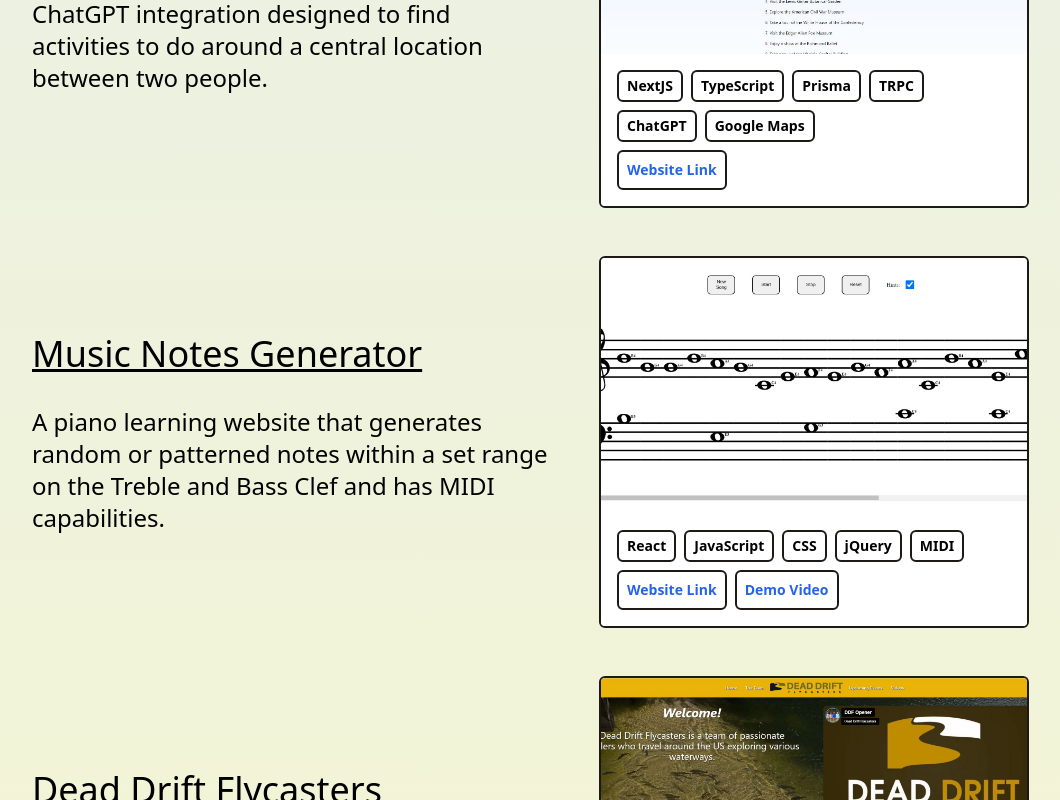
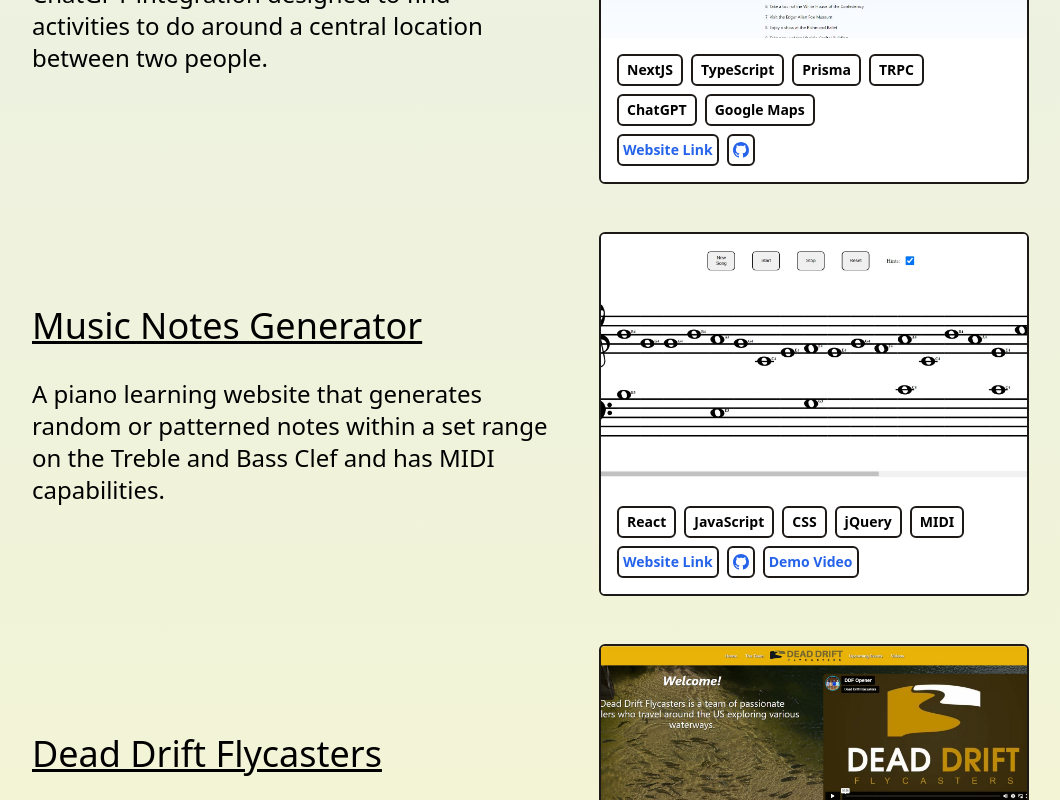
Before and after one commit to Grayson-Remington/portfolio-next, a Next.js app: page / in a window 1280 px wide. Shown: the part 2240-3040 px from the top of the page, without its empty margins (88-1148 px from the left). Built offline with nearby package versions, Linux system fonts and the light colour scheme.

Commit message:
github links and margin changes

```diff
--- a/public/data/portfolio.ts
+++ b/public/data/portfolio.ts
@@ -6,6 +6,7 @@ export default [
     about:
       "A full stack to-do website built with CRUD capabilities and user authentication",
     link: "https://todo-application-orcin.vercel.app/",
+    githubLink: "https://github.com/Grayson-Remington/Todo-Application",
   },
   {
     title: "Ferr's Wares",
@@ -13,6 +14,7 @@ export default [
     stack: ["NextJS", "JavaScript", "Tailwind", "GraphQL", "Shopify CMS"],
     about: "A frontend storefront built using Shopify CMS and GraphQL",
     link: "https://www.ferrs-wares.com/",
+    githubLink: "https://github.com/Grayson-Remington/ferrs-wares-pages",
   },
   {
     title: "Distance Between",
@@ -21,6 +23,8 @@ export default [
     about:
       "A full stack website with Google Maps and ChatGPT integration designed to find activities to do around a central location between two people.",
     link: "https://distance-between-next-database.vercel.app/",
+    githubLink:
+      "https://github.com/Grayson-Remington/distance-between-next-database",
   },
   {
     title: "Music Notes Generator",
@@ -30,6 +34,7 @@ export default [
     about:
       "A piano learning website that generates random or patterned notes within a set range on the Treble and Bass Clef and has MIDI capabilities.",
     demo: "https://www.youtube.com/watch?v=1JlKrGDWaC4&ab_channel=GraysonRemington",
+    githubLink: "https://github.com/Grayson-Remington/simple-music-generator",
   },
   {
     title: "Dead Drift Flycasters",
@@ -38,5 +43,6 @@ export default [
     about:
       "A multi-page website for the fly-fishing organization Dead Drift Flycasters with navigable pages.",
     link: "https://dead-drift-next.vercel.app/",
+    githubLink: "https://github.com/Grayson-Remington/dead-drift-next",
   },
 ];
--- a/src/components/Experience.tsx
+++ b/src/components/Experience.tsx
@@ -6,7 +6,7 @@ function Experience() {
       id="experience"
       className="flex h-full flex-col items-center justify-between bg-transparent "
     >
-      <section className=" flex h-full w-full max-w-[1200px] flex-col place-content-center items-center gap-2 p-20 text-center">
+      <section className=" flex h-full w-full max-w-[1200px] flex-col place-content-center items-center gap-2 p-4 px-8 pt-20 text-center md:px-20">
         <h1 className="pb-8 text-4xl italic">Work Experience</h1>
         <div id="Engineer I" className="flex h-min w-full items-center">
           <div className="relative hidden h-full w-2/4 justify-center p-8 md:flex">
--- a/src/components/Intro.tsx
+++ b/src/components/Intro.tsx
@@ -62,7 +62,7 @@ function Intro() {
           </div>
         </div>
       </div>
-      <div className="grid w-full max-w-[1200px] place-items-center px-20">
+      <div className="grid w-full max-w-[1200px] place-items-center px-8 md:px-20">
         <h1 className="place-self-start pb-2 text-3xl">Who I am:</h1>
         <p className=" text-xl leading-10">
           Hello! I&apos;m Gray, a software engineer and web developer who is
--- a/src/components/Portfolio.tsx
+++ b/src/components/Portfolio.tsx
@@ -21,6 +21,7 @@ function Portfolio() {
               link={project.link}
               about={project.about}
               demo={project.demo}
+              githubLink={project.githubLink}
             />
           ))}
         </div>
--- a/src/components/PortfolioItem.tsx
+++ b/src/components/PortfolioItem.tsx
@@ -1,5 +1,6 @@
 import React from "react";
 import Image from "next/image";
+import { BsGithub } from "react-icons/bs";
 interface PortfolioItemProps {
   title: string;
   imgUrl: string;
@@ -7,6 +8,7 @@ interface PortfolioItemProps {
   link: string;
   about: string;
   demo?: string;
+  githubLink: string;
 }
 function PortfolioItem({
   title,
@@ -15,9 +17,10 @@ function PortfolioItem({
   link,
   about,
   demo,
+  githubLink,
 }: PortfolioItemProps) {
   return (
-    <div className="grid max-w-[1200px] place-items-center gap-2 p-4 px-20 md:grid-cols-2">
+    <div className="grid max-w-[1200px] place-items-center gap-2 p-4 px-8 md:grid-cols-2 md:px-20">
       <div className="">
         <h1 className="pb-2 text-4xl underline lg:pb-8">{title}</h1>
         <p className="pb-4 text-2xl">{about}</p>
@@ -43,21 +46,29 @@ function PortfolioItem({
               </span>
             ))}
           </p>
-          <div className="flex gap-2">
+          <div className="flex flex-wrap gap-2">
             <a
               href={link}
               target="_blank"
               rel="noopener noreferrer"
-              className="flex w-fit flex-row flex-wrap items-center justify-start gap-2 self-end rounded-md border-2 border-stone-900 p-2 text-xs font-semibold text-blue-600 md:text-sm"
+              className="flex w-fit flex-row flex-wrap items-center justify-start gap-2 self-end rounded-md border-2 border-stone-900 p-1 text-center text-xs font-semibold text-blue-600 md:text-sm"
             >
               Website Link
+            </a>
+            <a
+              className="flex w-fit items-center rounded-md border-2 border-stone-900 p-1 text-blue-600"
+              href={githubLink}
+              target="blank"
+              rel="noopener noreferrer"
+            >
+              <BsGithub className="aspect-square h-full w-full" />
             </a>
             {demo && (
               <a
                 href={demo}
                 target="_blank"
                 rel="noopener noreferrer"
-                className="flex w-fit flex-row flex-wrap items-center justify-start gap-2 self-end rounded-md border-2 border-stone-900 p-2 text-xs font-semibold text-blue-600 md:text-sm"
+                className="flex w-fit flex-row flex-wrap items-center justify-start gap-2 self-end rounded-md border-2 border-stone-900 p-1 text-center text-xs font-semibold text-blue-600 md:text-sm"
               >
                 Demo Video
               </a>
```
Also changed, not shown: 2 other files (tests, documents, lock files or other folders).
